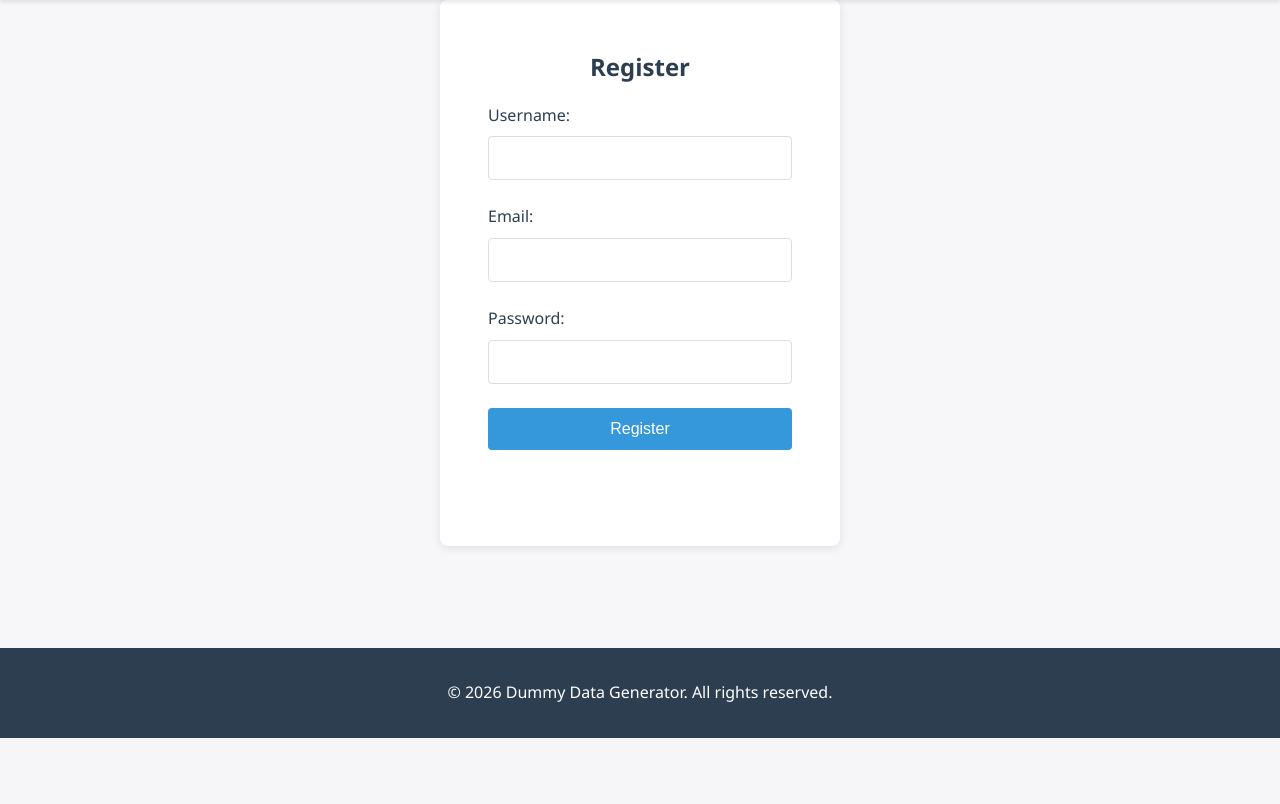
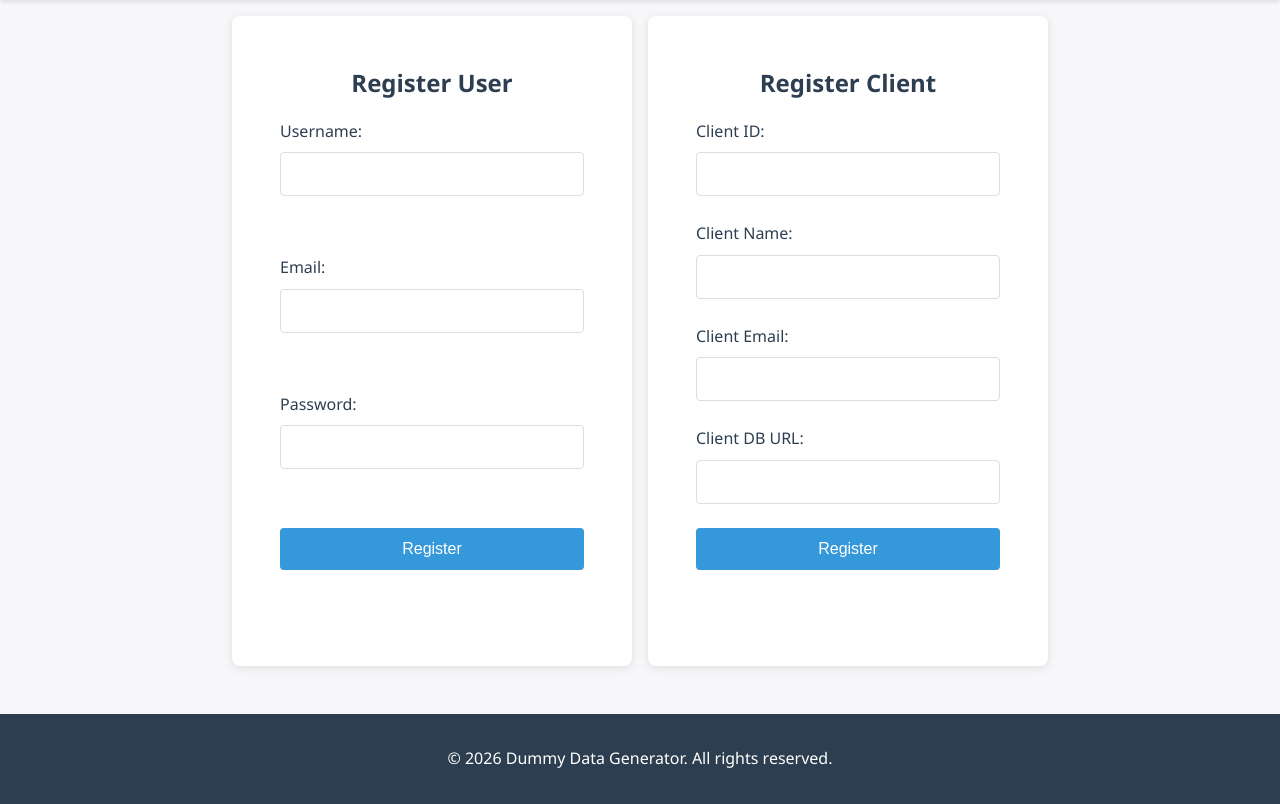
Before and after one commit to NovumDMS/dummy-data-generator, a FastAPI app: template app/templates/register.html in a window 1280 px wide. Shown: the part 70-874 px from the top of the page. Before the commit the page ends 808 px from the top, so only its background shows below. Run offline with FastAPI, Linux system fonts and the light colour scheme; the template is opened without the code that fills it, so the values that code supplies are empty.

Commit message:
Register for Client
Started the frontend of the main dashboard and updated the register page to also hold the client registering.

```diff
--- a/app/schemas/__init__.py
+++ b/app/schemas/__init__.py
@@ -12,6 +12,7 @@ class UserBase(BaseModel):
 class UserCreate(UserBase):
     """User creation schema"""
     password: str
+    email: Optional[EmailStr] = None
     is_admin: bool = False
 
 
@@ -19,6 +20,7 @@ class ClientCreate(BaseModel):
     """Client creation schema"""
     client_id: str
     client_name: str
+    email: Optional[EmailStr] = None
     client_db_url: str
 
 
--- a/app/static/css/style.css
+++ b/app/static/css/style.css
@@ -141,26 +141,37 @@ main {
 
 .auth-container {
     display: flex;
-    flex-direction: column;
     justify-content: center;
     align-items: center;
     min-height: 60vh;
     gap: 1rem;
+    margin-top: 1rem;
 }
 
 .auth-form {
+    display: flex;
+    flex-direction: column;
     background: var(--bg-light);
     padding: 3rem;
     border-radius: 8px;
     box-shadow: 0 2px 10px rgba(0, 0, 0, 0.1);
     width: 400px;
     max-width: 400px;
+    min-height: 650px;
+    max-height: 650px;
 }
 
 .auth-form h2 {
     text-align: center;
     margin-bottom: 1rem;
     color: #2c3e50;
+}
+
+.auth-form form {
+    display: flex;
+    flex-direction: column;
+    justify-content: space-between;
+    flex-grow: 1;
 }
 
 .form-group {
@@ -205,7 +216,8 @@ main {
 }
 
 #loginMessage,
-#registerMessage {
+#registerMessage,
+#registerClientMessage {
     margin-top: 1rem;
     padding: 1rem;
     text-align: center;
--- a/app/static/js/api.js
+++ b/app/static/js/api.js
@@ -8,7 +8,7 @@ const API = {
     /**
      * Register a new user
      */
-    async register(username, email, password) {
+    async registerUser(username, email, password) {
         const response = await fetch(`${this.BASE_URL}/auth/register`, {
             method: 'POST',
             credentials: 'include',
@@ -28,7 +28,7 @@ const API = {
             throw new Error(data.detail || 'Registration failed');
         }
 
-        return data.detail || 'Registration successful';
+        return data.message || 'Registration successful';
     },
 
     /**
@@ -94,5 +94,49 @@ const API = {
         }
 
         return headers;
+    },
+
+    /**
+     *
+     */
+    async getClients() {
+        const response = await fetch(`${this.BASE_URL}/clients`, {
+            method: 'GET',
+            credentials: 'include',
+            headers: this.getAuthHeaders(),
+        });
+
+        const data = await response.json();
+
+        if (!response.ok) {
+            throw new Error(data.detail);
+        }
+
+        return data;
+    },
+
+    async registerClient(id, name, email, db_url) {
+        const response = await fetch(`${this.BASE_URL}/clients/register`, {
+            method: 'POST',
+            credentials: 'include',
+            headers: {
+                'Content-Type': 'application/json',
+            },
+            body: JSON.stringify({
+                id,
+                name,
+                email,
+                db_url
+            })
+        });
+
+        const data = await response.json();
+
+        if (!response.ok) {
+            throw new Error(data.detail);
+        }
+
+        return data;
+
     }
 };
--- a/app/templates/register.html
+++ b/app/templates/register.html
@@ -5,7 +5,7 @@
 {% block content %}
 <div class="auth-container">
     <div class="auth-form">
-        <h2>Register</h2>
+        <h2>Register User</h2>
         <form id="registerForm">
             <div class="form-group">
                 <label for="username">Username:</label>
@@ -23,6 +23,29 @@
         </form>
         <div id="registerMessage"></div>
     </div>
+    <div class="auth-form">
+        <h2>Register Client</h2>
+        <form id="registerClientForm">
+            <div class="form-group">
+                <label for="client_id">Client ID:</label>
+                <input type="text" id="client_id" name="client_id" required>
+            </div>
+            <div class="form-group">
+                <label for="client_name">Client Name:</label>
+                <input type="text" id="client_name" name="client_name" required>
+            </div>
+            <div class="form-group">
+                <label for="client_email">Client Email:</label>
+                <input type="email" id="client_email" name="client_email">
+            </div>
+            <div class="form-group">
+                <label for="client_db_url">Client DB URL:</label>
+                <input type="text" id="client_db_url" name="client_db_url" required>
+            </div>
+            <button type="submit" class="btn btn-primary">Register</button>
+        </form>
+        <div id="registerClientMessage"></div>
+    </div>
 </div>
 
 <script>
@@ -33,11 +56,26 @@
         const password = document.getElementById('password').value;
 
         try {
-            let data = await API.register(username, email, password);
-            document.getElementById('registerMessage').textContent = data;
+            let data = await API.registerUser(username, email, password);
+            document.getElementById('registerMessage').textContent = data.detail;
         } catch (error) {
             document.getElementById('registerMessage').textContent = 'Registration failed: ' + error.message;
         }
     });
+
+    document.getElementById('registerClientForm').addEventListener('submit', async (e) => {
+        e.preventDefault();
+        const client_id = document.getElementById('client_id').value;
+        const client_name = document.getElementById('client_name').value;
+        const client_email = document.getElementById('client_email').value;
+        const client_db_url = document.getElementById('client_db_url').value;
+
+        try {
+            let data = await API.registerClient(client_id, client_name, client_email, client_db_url);
+            document.getElementById('registerClientMessage').textContent = data.message;
+        } catch (error) {
+            document.getElementById('registerClientMessage').textContent = 'Client registration failed: ' + error.detail;
+        }
+    });
 </script>
 {% endblock %}
```
Also changed, not shown: other parts of app/static/css/style.css (+47 -0 lines), app/routes/client.py (+12 -7 lines), app/templates/dashboard.html (+46 -12 lines).
